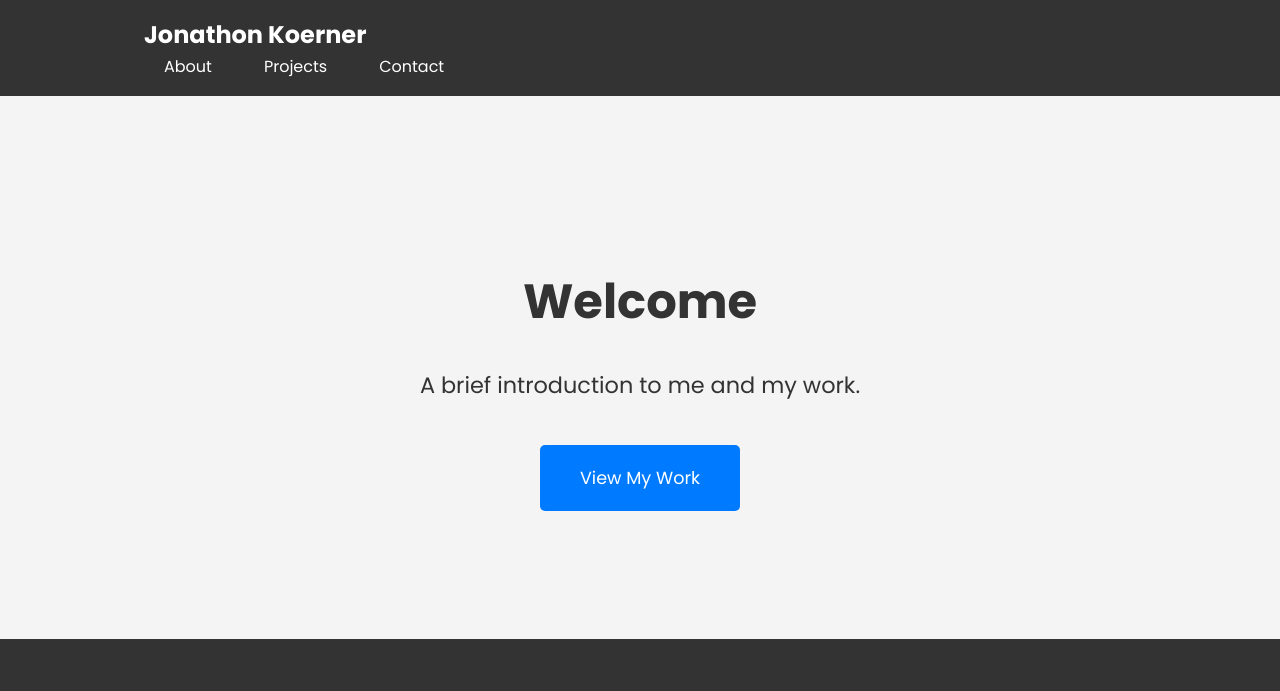
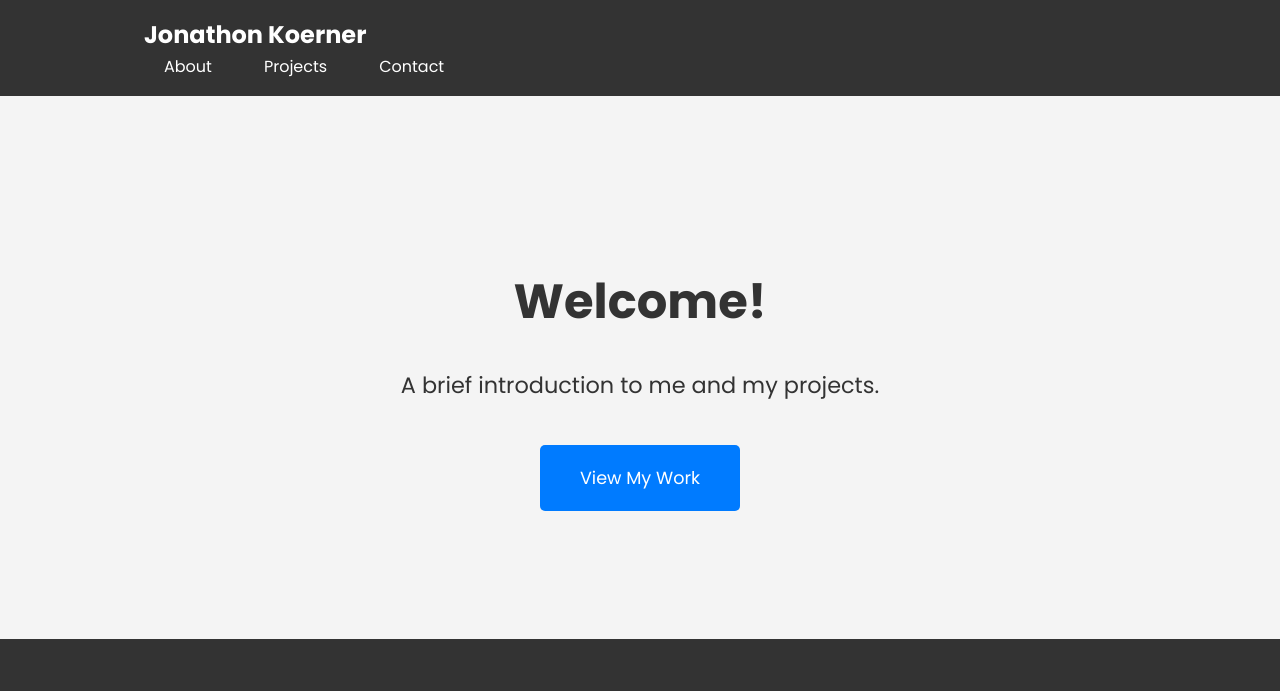
Before and after one commit to Freedomwithin/Jonathon.Koerner.Portfolio, a plain HTML site: page index.html in a window 1280 px wide. Shown: the top 691 px of the page. Drawn offline with Linux system fonts and the light colour scheme.

Commit message:
Update index.html

```diff
--- a/index.html
+++ b/index.html
@@ -19,14 +19,14 @@
                     <li><a href="contact.html">Contact</a></li>
                 </ul>
             </div>
-        </nav>
-        <section id="hero" class="hero">
-            <div class="container">
-                <h1>Welcome</h1>
-                <p>A brief introduction to me and my work.</p>
-                <a href="projects.html" class="cta-button">View My Work</a>
-            </div>
-        </section>
+        </nav><section id="hero" class="hero">
+    <div class="container">
+        <h1>Welcome!</h1>
+        <p>A brief introduction to me and my projects.</p>
+        <a href="projects.html" class="cta-button">View My Work</a>
+    </div>
+</section>
+
     </header>
 
     <footer>
```
